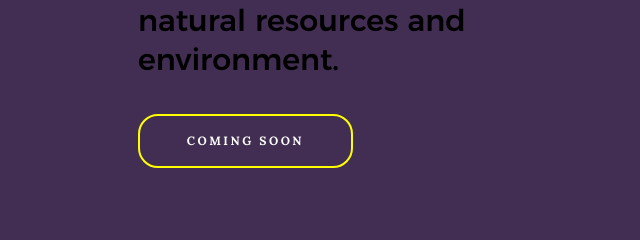
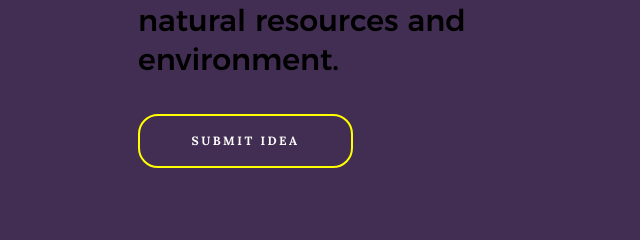
Before and after one commit to Hack-4-Humanity/HackforHumanity, a plain HTML site: page index.html in a window 1280 px wide. Shown: the part 1863-2103 px from the top of the page, 0-640 px from the left. Drawn offline with Linux system fonts and the light colour scheme.

Commit message:
Update index.html

```diff
--- a/index.html
+++ b/index.html
@@ -195,7 +195,7 @@
                     </h5>
                 <div class="home-service__buttons">
                     <a href="./idea.html" class=" btn btn--stroke">
-                        <strong>Coming Soon</strong>
+                        <strong>Submit Idea</strong>
                     </a>
 
                 </div>
```
